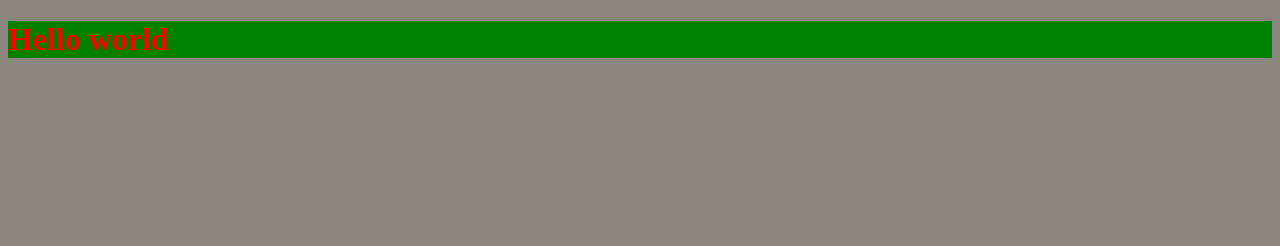
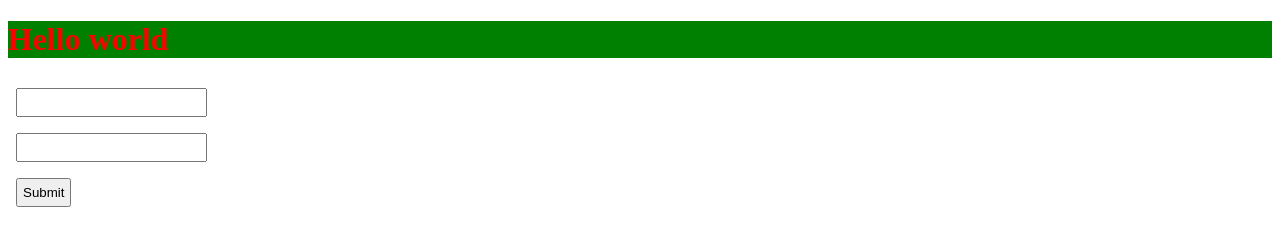
Before and after one commit to devrajraushan/new, a plain HTML site: page index.html in a window 1280 px wide. Drawn offline with Linux system fonts and the light colour scheme.

Commit message:
form fill

```diff
--- a/index.html
+++ b/index.html
@@ -9,6 +9,13 @@
 </head>
 <body>
     <h1>Hello world</h1>
+    <form>
+        <input type="text" id="user">
+        <br />
+        <input type="password" id="pass">
+        <br />
+        <input type="submit">
+    </form>
     <script src="script.js"></script>
 </body>
 </html>
--- a/style.css
+++ b/style.css
@@ -1,7 +1,13 @@
 body{
-    background-color: rgb(139, 134, 127);
+    /*background-color: rgb(139, 134, 127);*/
 }
 h1{
     color: red;
     background-color: green;
 }
+input{
+    outline: none;
+    padding: 5px;
+    margin: 8px;
+
+}
```
